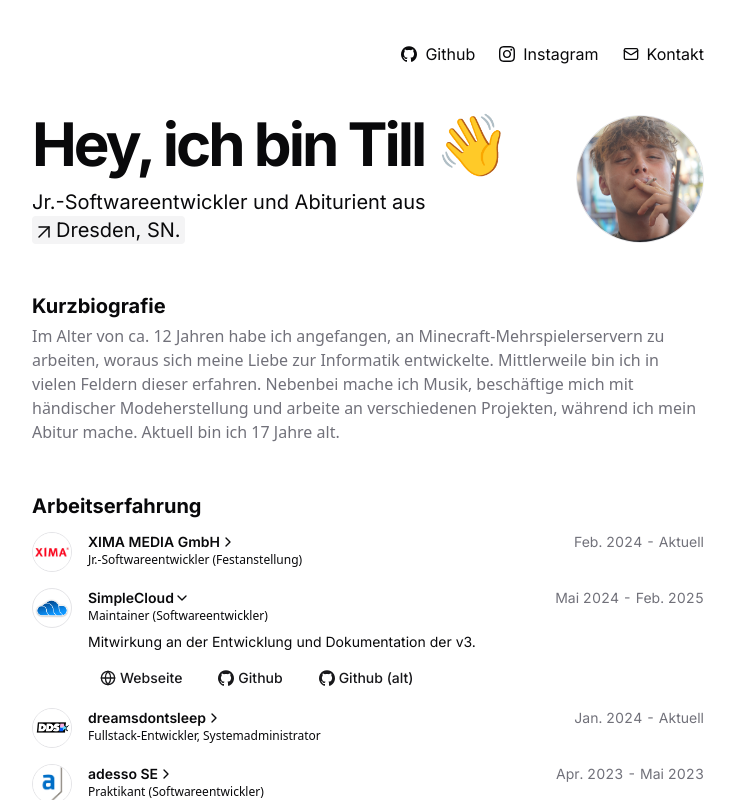
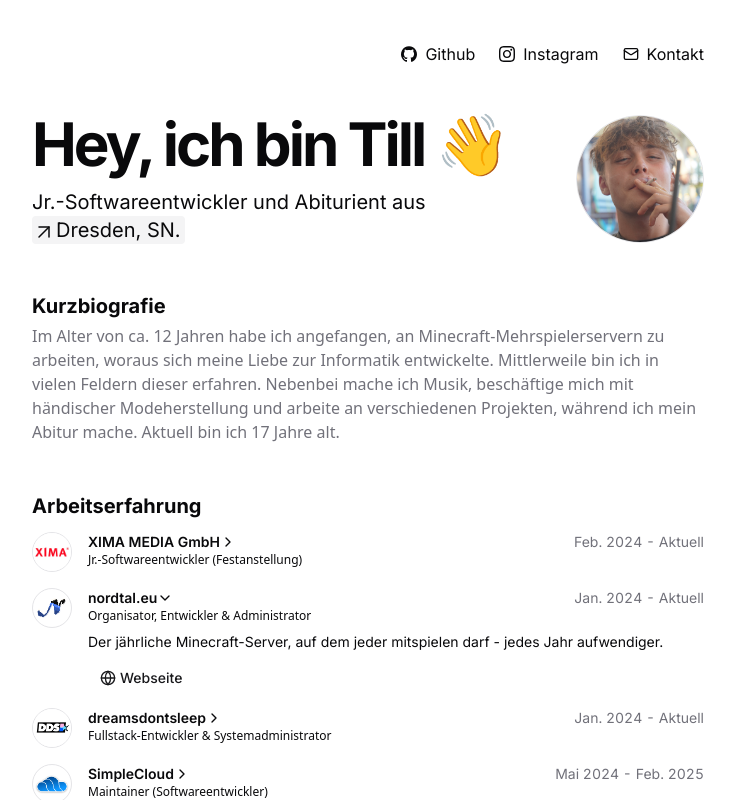
Before and after one commit to tillhfm/portfolio, a Next.js app: page / in a window 1280 px wide. Both pictures are taken after a click on the link 640 px from the left and 610 px from the top of the page. Shown: the top 800 px of the page, without its empty margins (272-1007 px from the left). Built offline with nearby package versions, Linux system fonts and the light colour scheme.

Commit message:
chore: more data changes

```diff
--- a/src/data/data.tsx
+++ b/src/data/data.tsx
@@ -67,6 +67,36 @@ export const DATA: {
             "Junior-Softwareentwickler für Fullstack-Anwendungen in Java Enterprise Umgebungen.",
       },
       {
+         institution: "nordtal.eu",
+         references: [
+            {
+               url: "https://www.nordtal.eu/",
+               name: "Webseite",
+               icon: <GlobeIcon className="size-4" />
+            }
+         ],
+         title: "Organisator, Entwickler & Administrator",
+         logoSrc: "/nordtal.png",
+         start: "Jan. 2024",
+         description:
+             "Der jährliche Minecraft-Server, auf dem jeder mitspielen darf - jedes Jahr aufwendiger.",
+      },
+      {
+         institution: "dreamsdontsleep",
+         references: [
+            {
+               url: "https://instagram.com/dreamsdontsleeep",
+               name: "Instagram",
+               icon: <InstagramIcon className="size-4" />
+            }
+         ],
+         title: "Fullstack-Entwickler & Systemadministrator",
+         logoSrc: "/dds.jpeg",
+         start: "Jan. 2024",
+         description:
+             "Systemadministration und Leitung der Entwicklung von Java- und React-Anwendungen.",
+      },
+      {
          institution: "SimpleCloud",
          references: [
             {
@@ -91,21 +121,6 @@ export const DATA: {
          end: "Feb. 2025",
          description:
             "Mitwirkung an der Entwicklung und Dokumentation der v3.",
-      },
-      {
-         institution: "dreamsdontsleep",
-         references: [
-            {
-               url: "https://instagram.com/dreamsdontsleeep",
-               name: "Instagram",
-               icon: <InstagramIcon className="size-4" />
-            }
-         ],
-         title: "Fullstack-Entwickler, Systemadministrator",
-         logoSrc: "/dds.jpeg",
-         start: "Jan. 2024",
-         description:
-            "Systemadministration und Leitung der Entwicklung von Java- und React-Anwendungen.",
       },
       {
          institution: "adesso SE",
```
Also changed, not shown: public/nordtal.png (added).
